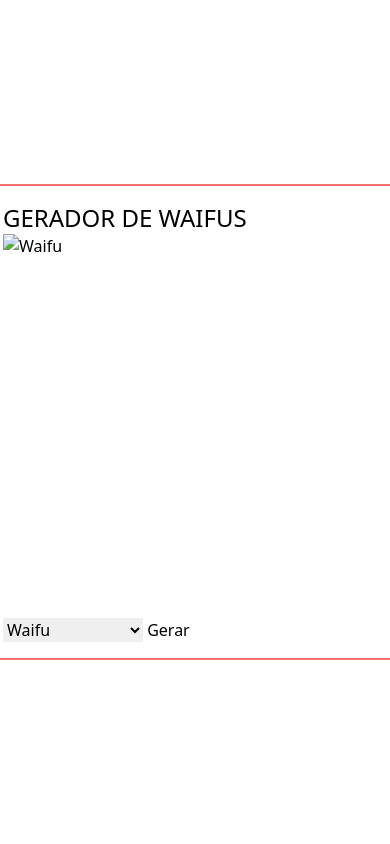
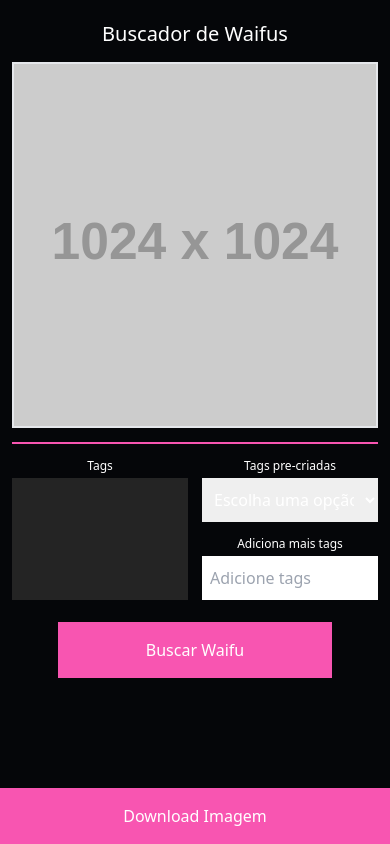
Before and after one commit to Ruan-Moraes/Buscador-de-Waifus, a website: page index.html in a window 390 px wide. Drawn offline with Linux system fonts and the light colour scheme; placeholder pictures from the web are drawn by us.

Commit message:
CORPO DA PÁGINA FEITA PARA O MOBILE

```diff
--- a/index.html
+++ b/index.html
@@ -12,15 +12,35 @@
       type="image/x-png"
     />
   </head>
-  <body class="w-screen h-screen flex justify-center items-center">
-    <div class="border-2 border-red-400 rounded-lg p-4">
-      <h1 class="text-2xl font-medium uppercase">Gerador de waifus</h1>
-      <div class="w-96 h-96">
-        <img src="" alt="Waifu" id="waifu" class="w-full h-full object-cover" />
+  <body class="flex flex-col justify-between h-screen bg-!050609 text-white">
+    <div class="p-3">
+      <div class="mt-2">
+        <h1 class="mb-3.5 text-center text-xl">Buscador de Waifus</h1>
+        <div class="w-full">
+          <img
+            src="https://fakeimg.pl/1024x1024"
+            alt="Waifu"
+            id="waifu"
+            class="w-full h-full object-cover border-!FDEFE7 border-2"
+          />
         </div>
+      </div>
+      <div class="border-!F855B1 border-1 my-3.5"></div>
       <div>
-        <form id="form">
-          <select name="options" id="options">
+        <form id="form" class="grid grid-cols-2 grid-rows-3 gap-3.5">
+          <div class="flex flex-col gap-1 col-start-1 row-start-1 row-span-2">
+            <h2 class="text-xs text-center">Tags</h2>
+            <ul class="bg-!242424 grow p-2"></ul>
+          </div>
+          <div class="row-start-1 col-start-2 flex flex-col items-center gap-1">
+            <label for="options" class="text-xs text-center"
+              >Tags pre-criadas</label
+            >
+            <select name="options" id="options" class="w-full grow p-2">
+              <option value="default" disabled selected>
+                Escolha uma opção
+              </option>
+              <optgroup label="Tags">
                 <option value="waifu">Waifu</option>
                 <option value="maid">Maid</option>
                 <option value="marin-kitagawa">Marin Kitagawa</option>
@@ -30,11 +50,33 @@
                 <option value="selfies">Selfies</option>
                 <option value="uniform">Uniform</option>
                 <option value="kamisato-ayaka">Kamisato Ayaka</option>
+              </optgroup>
             </select>
-          <button id="generate-image">Gerar</button>
+          </div>
+          <div class="flex flex-col items-center gap-1 row-start-2 col-start-2">
+            <label for="tags" class="text-xs text-center"
+              >Adiciona mais tags</label
+            >
+            <input
+              type="text"
+              name="tags"
+              id="tags"
+              placeholder="Adicione tags"
+              class="w-full grow p-2 text-black"
+            />
+          </div>
+          <div
+            class="w-3/4 p-4 mt-2 mx-auto row-start-3 col-start-1 col-span-2 flex justify-center items-center bg-!F855B1"
+          >
+            <button>Buscar Waifu</button>
+          </div>
         </form>
       </div>
     </div>
-    <script src="assets/js/script.js"></script>
+    <div>
+      <div class="p-4 bg-!F855B1 text-center">
+        <a href="" download="Download imagem buscada">Download Imagem</a>
+      </div>
+    </div>
   </body>
 </html>
--- a/tailwind.config.js
+++ b/tailwind.config.js
@@ -2,7 +2,20 @@
 module.exports = {
   content: ['./*.html'],
   theme: {
-    extend: {},
+    extend: {
+      colors: {
+        '!050609': '#050609',
+        '!F855B1': '#F855B1',
+        '!FFC6AC': '#FFC6AC',
+        '!242424': '#242424',
+      },
+      spacing: {
+        3.5: '0.875rem',
+      },
+      borderWidth: {
+        1: '1px',
+      },
+    },
   },
   plugins: [],
 };
```
Also changed, not shown: src/css/styles.css. Lines whose indentation alone changed are shown as unchanged.
